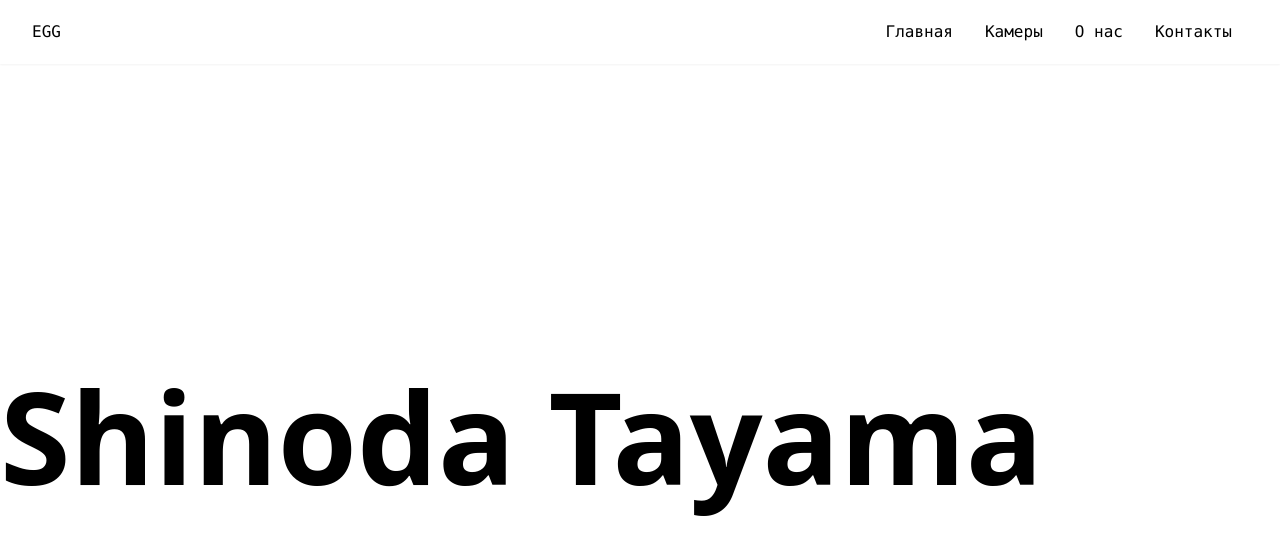
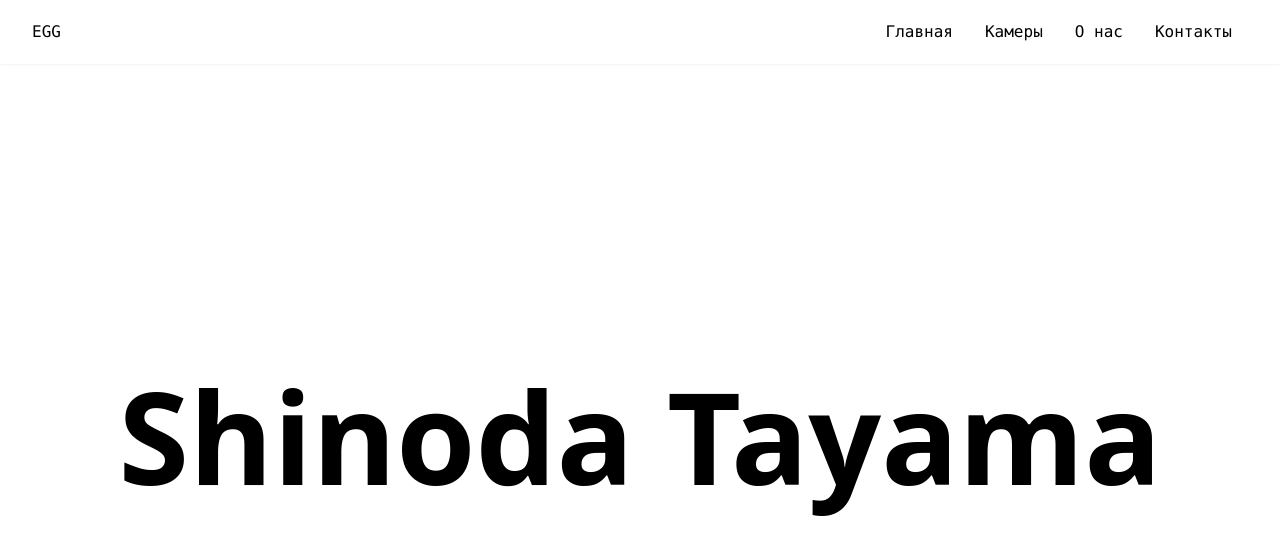
Before and after one commit to Oinari-Shinto/react-camera-app, a React (Create React App) app: page / in a window 1280 px wide. Shown: the top 554 px of the page. Built offline with nearby package versions, Linux system fonts and the light colour scheme.

Commit message:
install react router dom

```diff
--- a/package.json
+++ b/package.json
@@ -9,6 +9,7 @@
     "@testing-library/user-event": "^12.1.10",
     "react": "^17.0.2",
     "react-dom": "^17.0.2",
+    "react-router-dom": "^5.3.0",
     "react-scripts": "4.0.3",
     "web-vitals": "^1.0.1"
   },
--- a/src/components/Hero.js
+++ b/src/components/Hero.js
@@ -2,7 +2,7 @@
 
 const Hero = () => {
     return (
-        <div className="bg-white h-screen flex flex-col justify-center item-center">
+        <div className="bg-white h-screen flex flex-col justify-center items-center">
             <h1 className="lg:text-9xl md:text-7xl sm:text-5xl text-3xl font-black mb-14">
                 Shinoda Tayama
             </h1>
```
Also changed, not shown: 2 other files (tests, documents, lock files or other folders).
